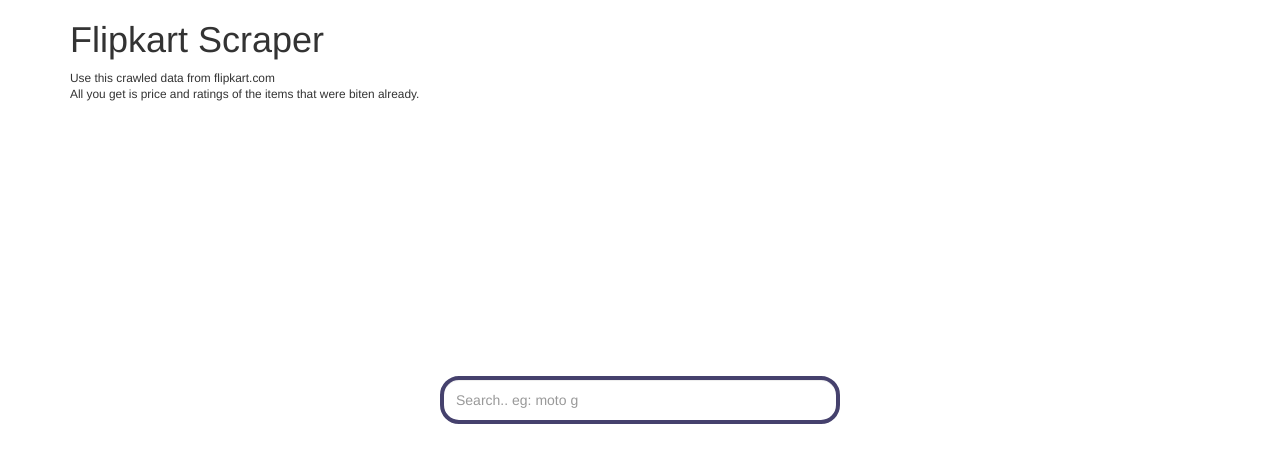
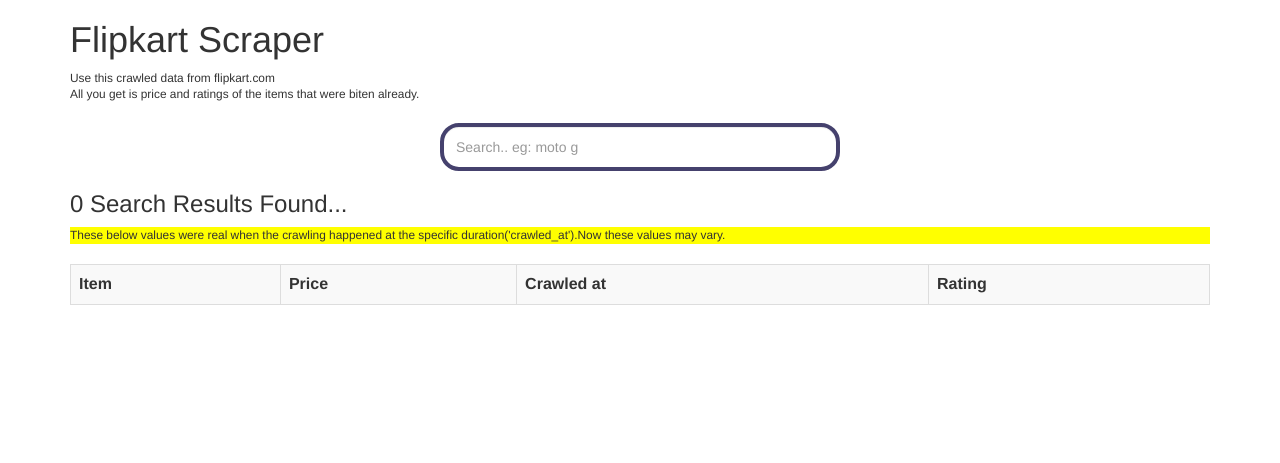
Before and after one commit to nava45/flipkart-scraper, a Flask app: page /search in a window 1280 px wide. Shown: the top 463 px of the page. Run offline with Flask 2, Linux system fonts and the light colour scheme; lists and menus that the app fills with data are empty; parts of the project's set-up code (start-up, migrations or seed data) failed here and were passed over; some libraries are stand-ins or nearby versions.

Commit message:
home page implemented and integrated with mongodb

```diff
--- a/app.py
+++ b/app.py
@@ -8,9 +8,11 @@
 @app.route('/search', methods=('GET', 'POST'))
 def view_search():
     keyword = request.form.get('Search',None)
+    search_results = ''
+    print "Input:",keyword
     if keyword:
         search_results = fetch_by_name(keyword)
-    return render_template('index.html')
+    return render_template('index.html', search_results=search_results)
 
 if __name__ == '__main__':
     app.run(port=8802)
--- a/models.py
+++ b/models.py
@@ -32,6 +32,7 @@
 
 
 def fetch_by_name(name):
+    print "Name:",name
     result = []
     table = connect_to_db(collection=True)
     regex = '.*'+name+'.*'
--- a/templates/index.html
+++ b/templates/index.html
@@ -29,11 +29,14 @@
 }
 .center-display{
      margin:auto;
-     position:absolute;
+     /*position:absolute;*/
      top:0;
      bottom:0;
      right:0;
      left:0;
+}
+.results{
+     /*margin-top:10%;*/
 }
 </style>
 
@@ -60,6 +63,27 @@
 
       </form>
 
+      <div class='results'>
+          <h3>{{search_results|length}} Search Results Found...</h3>
+          <p class="lead small" style="background-color: yellow;">These below values were real when the crawling happened at the specific duration('crawled_at').Now these values may vary.</p>
+          <table class="table table-striped table-responsive table-hover table-bordered">
+               <tr>
+                    <th>Item</th>
+                    <th>Price</th>
+                    <th>Crawled at</th>
+                    <th>Rating</th>
+               </tr>
+               {% for sr in search_results %}
+                    <tr>
+                         <td><a href='http://flipkart.com{{sr.url}}'>{{sr.name}}</a></td>
+                         <td>{{sr.price}}</td>
+                         <td>{{sr.crawled_at.strftime('%Y,%b %d.')}}</td>
+                         <td>{% if sr.rating%}{{sr.rating}}{% else %}-NA-{% endif %}</td>
+                    </tr>
+               {% endfor %}
+          </table>
+      </div>
+
     </div><!-- /.container -->
 </body>
 </html>
```
